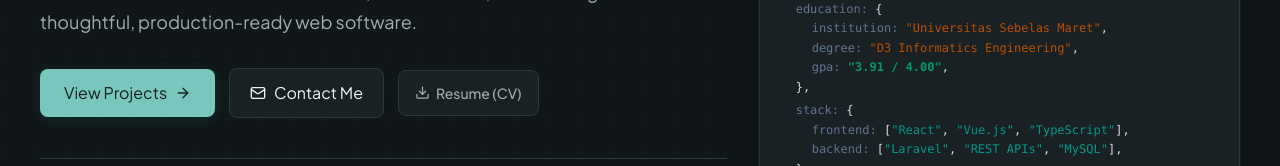
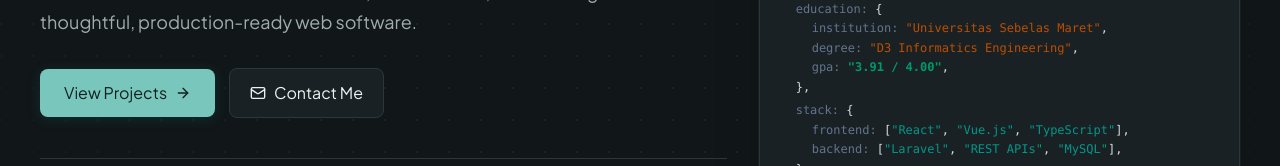
Before and after one commit to NaufalDsp/portoflio-nds, a React (Vite) app: page / in a window 1280 px wide. Shown: the part 361-527 px from the top of the page. Built offline with nearby package versions, Linux system fonts and the light colour scheme; no server answers.

Commit message:
fix: remove button resume

```diff
--- a/src/app/components/Hero.tsx
+++ b/src/app/components/Hero.tsx
@@ -1,7 +1,7 @@
-import { ArrowRight, Download, Mail, MapPin } from "lucide-react";
+import { ArrowRight, Mail, MapPin } from "lucide-react";
 import { motion } from "motion/react";
 import { useTheme } from "../context/ThemeContext";
-import { CV_URL, PROFESSIONAL_TITLES, SOCIAL_LINKS } from "../data/profile";
+import { PROFESSIONAL_TITLES, SOCIAL_LINKS } from "../data/profile";
 import { scrollToSection } from "../utils/scrollToSection";
 import { HeroCodeCard } from "./HeroCodeCard";
 import { TypewriterText } from "./TypewriterText";
@@ -160,20 +160,6 @@ export function Hero() {
                 <Mail size={16} aria-hidden="true" />
                 Contact Me
               </button>
-
-              <a
-                href={CV_URL}
-                target="_blank"
-                rel="noopener noreferrer"
-                className="inline-flex items-center gap-1.5 px-4 py-3 rounded-lg border text-sm font-medium transition-all duration-200 hover:text-teal-600 dark:hover:text-teal-400"
-                style={{
-                  background: "var(--portfolio-surface)",
-                  borderColor: "var(--portfolio-border)",
-                  color: "var(--portfolio-muted)",
-                }}>
-                <Download size={15} aria-hidden="true" />
-                Resume (CV)
-              </a>
             </motion.div>
 
             {/* Quick Stats Counter */}
```
